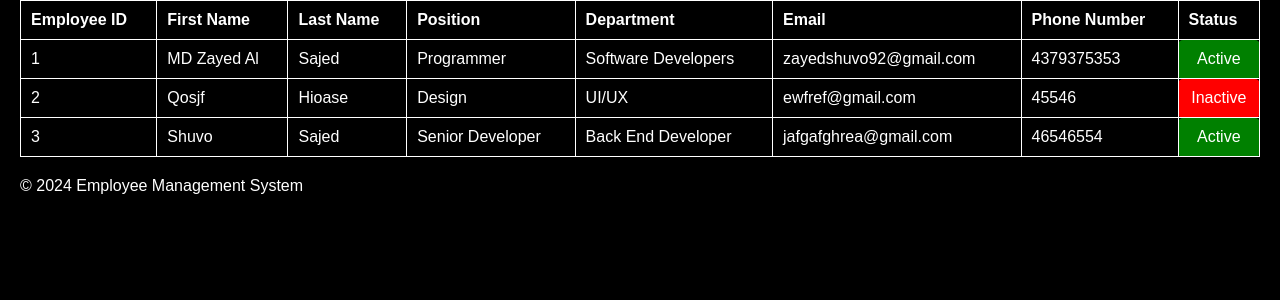
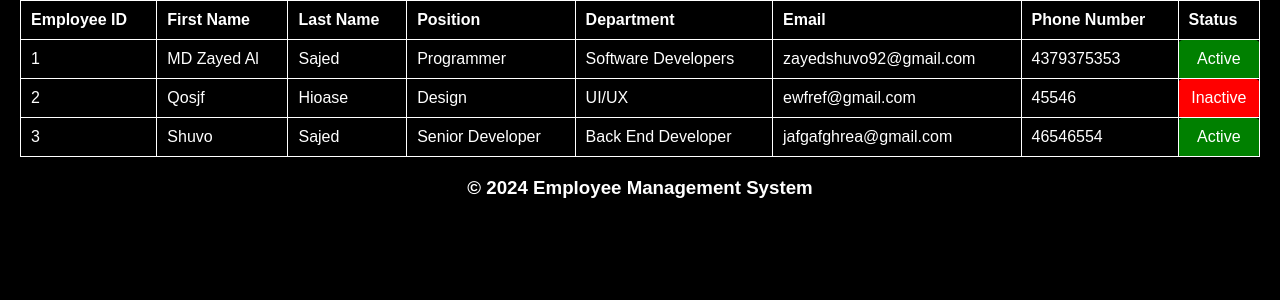
Before and after one commit to MD-Zayed-Al-Sajed/INT_WEB_PHP_A1, a PHP site: page /view_content.php in a window 1280 px wide. Shown: the part 140-440 px from the top of the page. Run offline with PHP 8.4, Linux system fonts and the light colour scheme; data comes from the database, SQL or seed files in the repository.

Commit message:
Assignment One Update 1.1.0

```diff
--- a/Assignment1/CSS/view_content.css
+++ b/Assignment1/CSS/view_content.css
@@ -16,8 +16,8 @@ header {
 
 .footer {
     text-align: center;
-    margin-top: 20px;
-    color: #777;
+    margin-bottom: 20px;
+    color: #ffffff;
 }
 
 
--- a/Assignment1/view_content.php
+++ b/Assignment1/view_content.php
@@ -55,8 +55,8 @@
     // Close connection
     $conn->close();
     ?>
-    <footer>
-        <p>&copy; 2024 Employee Management System</p>
-    </footer>
+    <div class="footer">
+        <p><h3>&copy; 2024 Employee Management System</h3></p>
+    </div>
 </body>
 </html>
```
